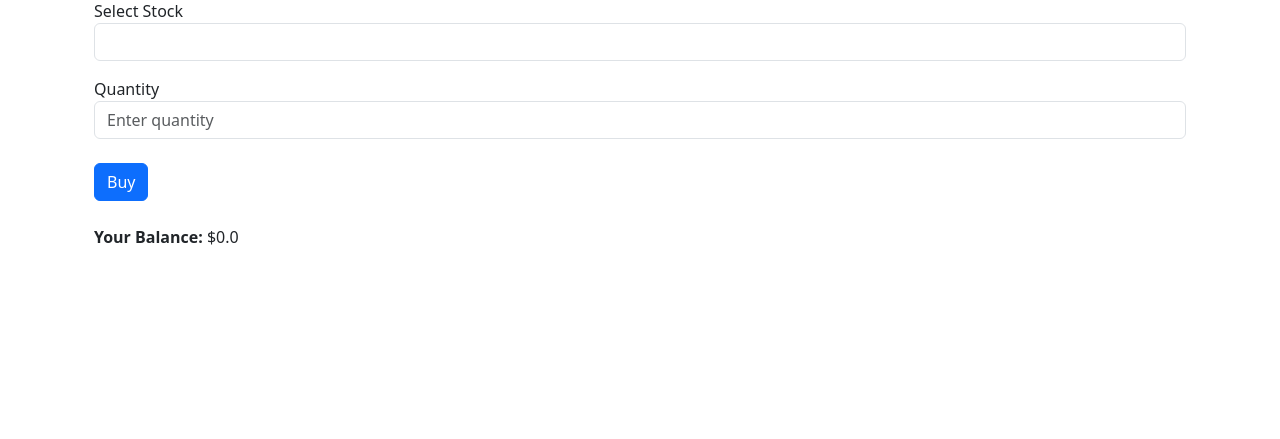
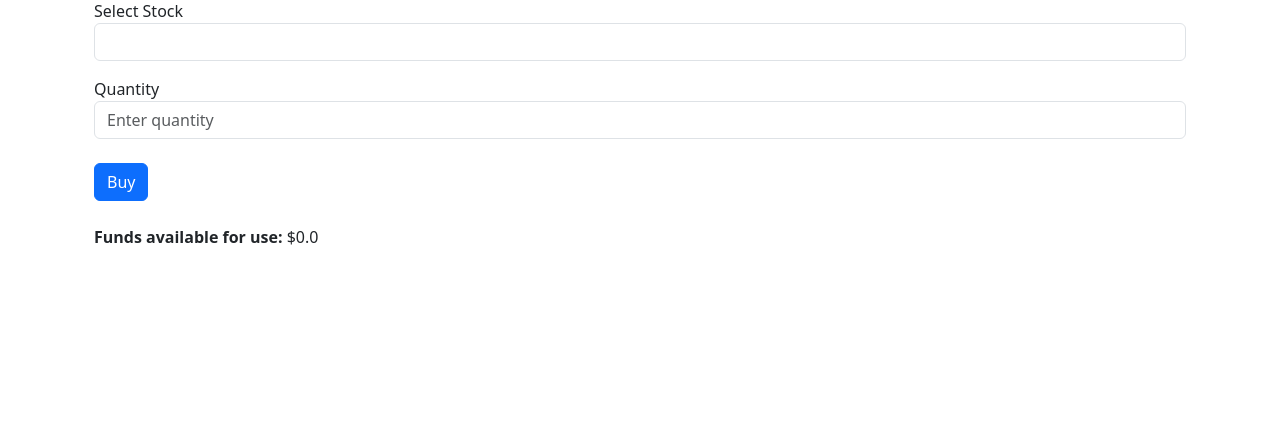
Before and after one commit to soarn/capstone, a Flask app: page /buy in a window 1280 px wide. Shown: the part 196-635 px from the top of the page. Run offline with Flask 3, Linux system fonts and the light colour scheme; the visitor is signed in with stand-in values (Sample User, id 1); data comes from the database, SQL or seed files in the repository; data that the repository does not hold is empty.

Commit message:
fix: adjust wording on buy page for user balance

```diff
--- a/app/templates/buy.html
+++ b/app/templates/buy.html
@@ -29,7 +29,7 @@
     </form>
 
     <div class="mt-4">
-        <p><strong>Your Balance:</strong> ${{ balance }}</p>
+        <p><strong>Funds available for use:</strong> ${{ balance }}</p>
     </div>
 </div>
     <!-- Order Confirmation Modal -->
```
